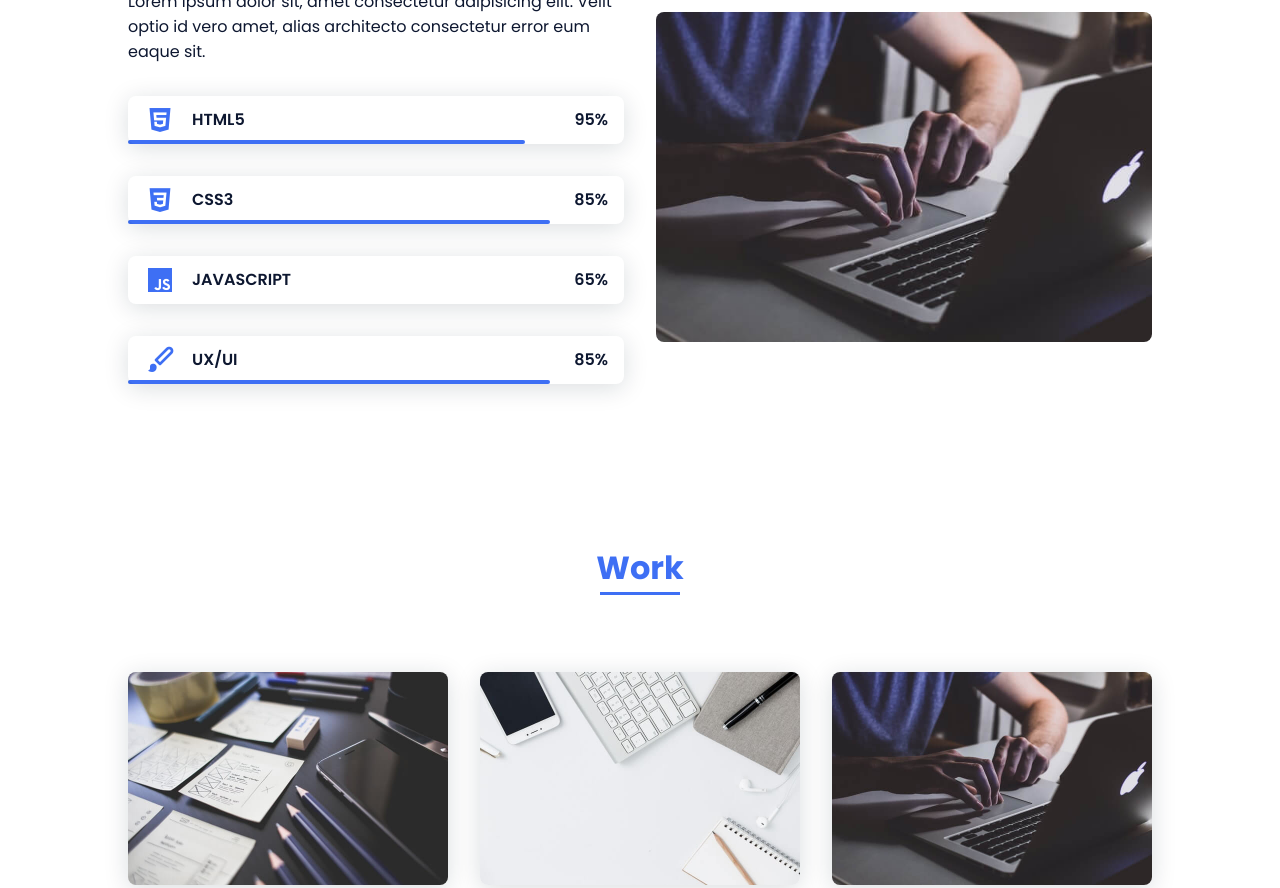
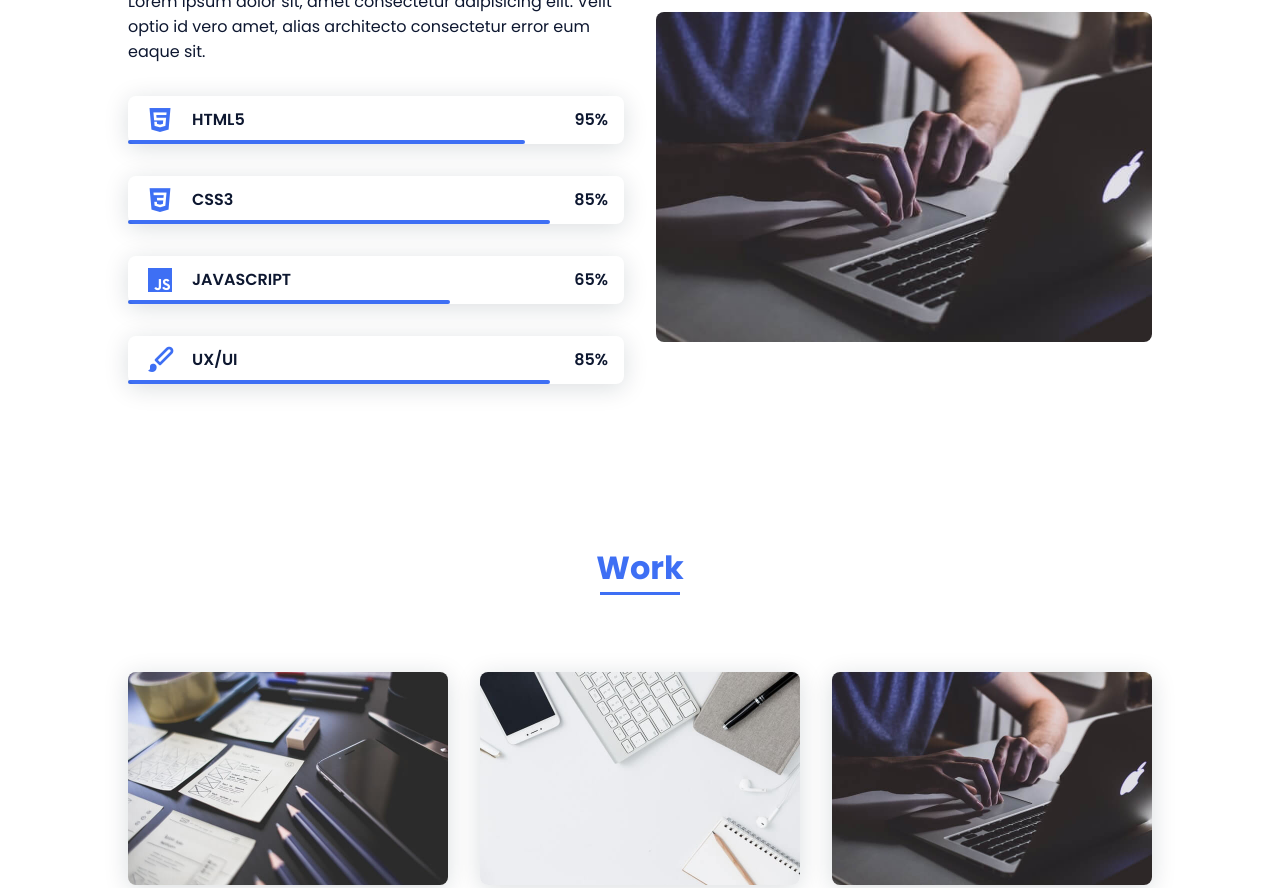
Before and after one commit to yangcodingaja12/web-portfolio, a plain HTML site: page index.html in a window 1280 px wide. Shown: the part 4581-5469 px from the top of the page. Drawn offline with nearby package versions, Linux system fonts and the light colour scheme.

Commit message:
Update styles.css

```diff
--- a/assets/css/styles.css
+++ b/assets/css/styles.css
@@ -339,6 +339,10 @@ img {
   width: 65%;
 }
 
+.skills__js {
+  width: 65%;
+}
+
 .skills__ux {
   width: 85%;
 }
```
